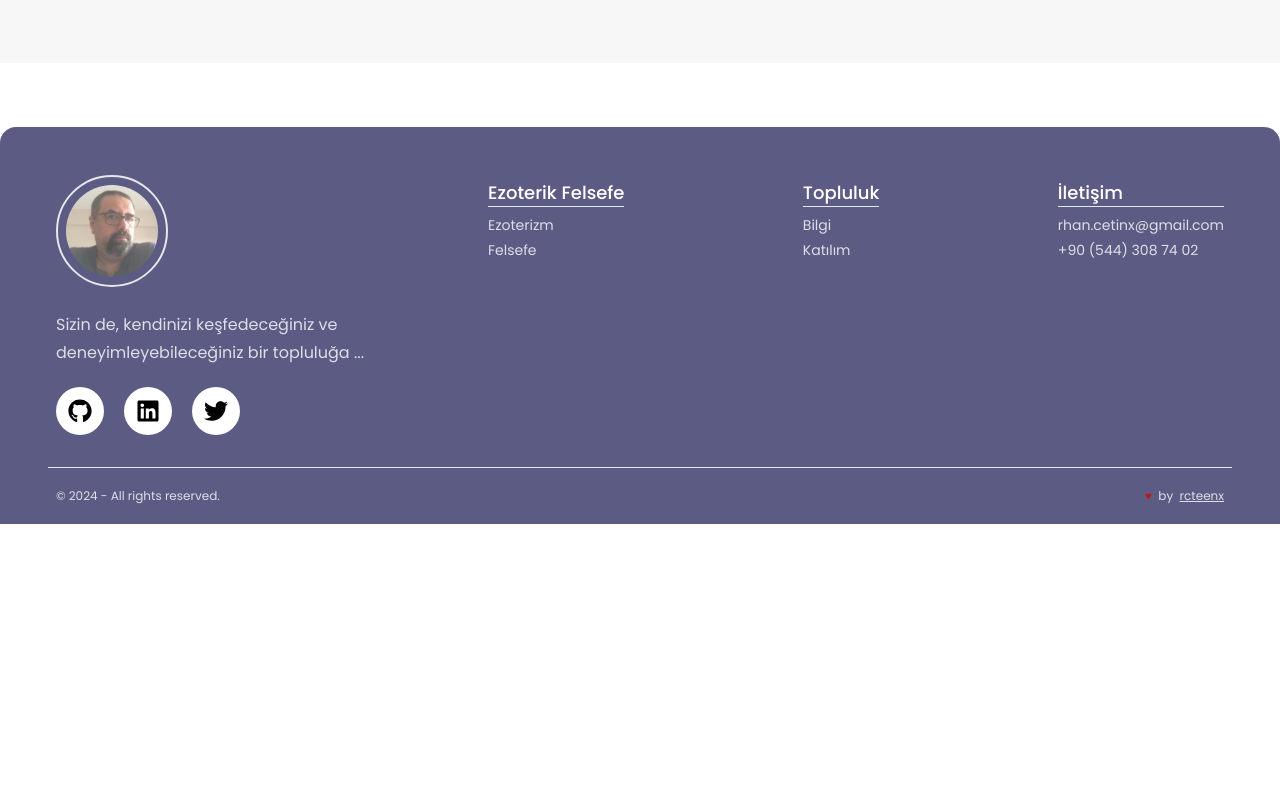
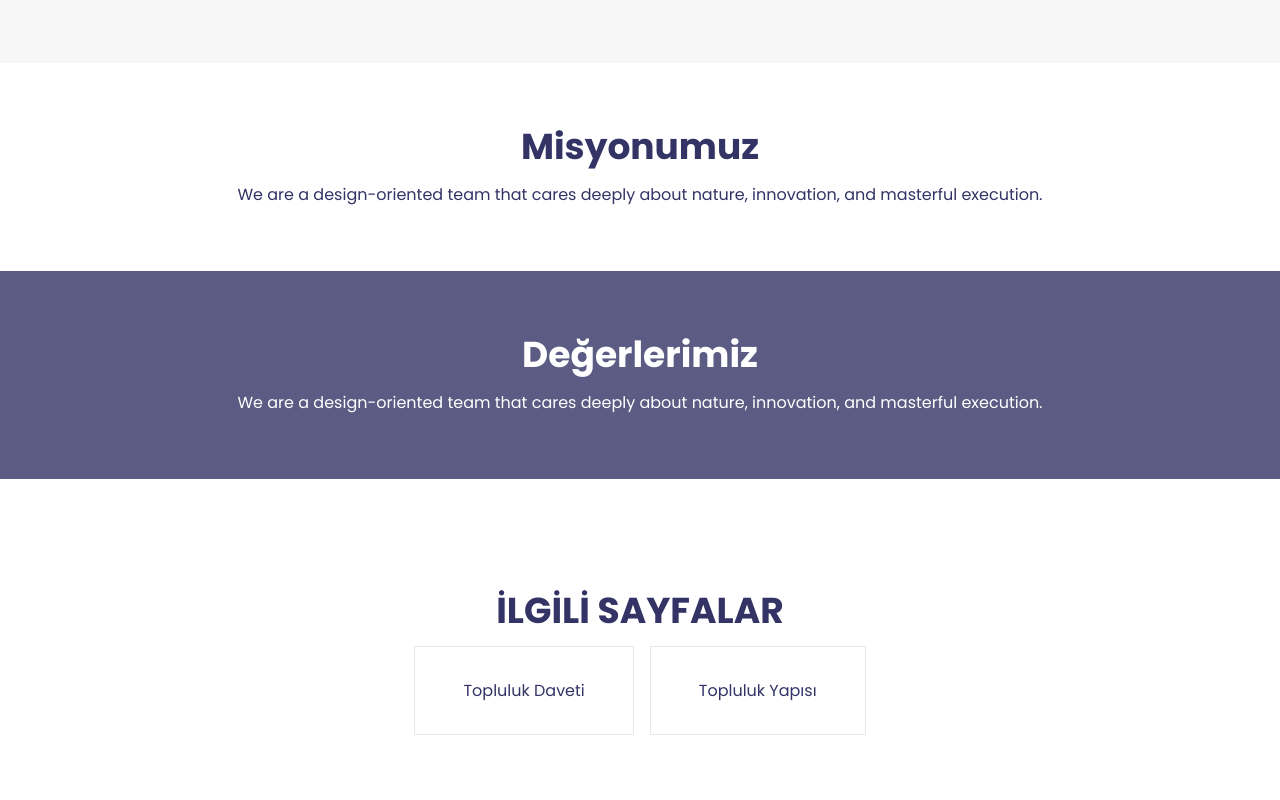
Before and after one commit to rcteenx/ruhanda, a Next.js app: page /topluluk in a window 1280 px wide. Shown: the part 1240-2040 px from the top of the page. Before the commit the page ends 1764 px from the top, so only its background shows below. Built offline with nearby package versions, Linux system fonts and the light colour scheme.

Commit message:
add sub links design

```diff
--- a/app/(static)/reyhan/klasik/page.jsx
+++ b/app/(static)/reyhan/cetin/page.jsx
@@ -85,6 +85,51 @@ export default function ReyhanPage() {
           </div>
         </div>
       </section>
+
+      <section className="px-4 py-12 md:py-24">
+        <div className="container-p">
+          <h2 className="text-2xl md:text-4xl font-bold text-center">
+            DİĞER REYHANLAR
+          </h2>
+          <div className="mt-12">
+            <ul className="flex flex-wrap justify-center  gap-4">
+              <li className=" w-64 border px-12 py-8 text-center transition ease-in hover:bg-gray-100">
+                Elif'in Babası
+              </li>
+              <li className=" w-64 border px-12 py-8 text-center transition ease-in hover:bg-gray-100">
+                İnci'in Babası
+              </li>
+              <li className=" w-64 border px-12 py-8 text-center transition ease-in hover:bg-gray-100">
+                Kaan'in Babası
+              </li>
+              <li className=" w-64 border px-12 py-8 text-center transition ease-in hover:bg-gray-100">
+                Annesinin Oğlu
+              </li>
+              <li className=" w-64 border px-12 py-8 text-center transition ease-in hover:bg-gray-100">
+                Kardeşinin Abisi
+              </li>
+              <li className=" w-64 border px-12 py-8 text-center transition ease-in hover:bg-gray-100">
+                Eski Koca
+              </li>
+              <li className=" w-64 border px-12 py-8 text-center transition ease-in hover:bg-gray-100">
+                İşletme Mezunu
+              </li>
+              <li className=" w-64 border px-12 py-8 text-center transition ease-in hover:bg-gray-100">
+                Yazılımcı
+              </li>
+              <li className=" w-64 border px-12 py-8 text-center transition ease-in hover:bg-gray-100">
+                Bigalı
+              </li>
+              <li className=" w-64 border px-12 py-8 text-center transition ease-in hover:bg-gray-100">
+                Boğaziçili
+              </li>
+              <li className=" w-64 border px-12 py-8 text-center transition ease-in hover:bg-gray-100">
+                Çanakkaleli
+              </li>
+            </ul>
+          </div>
+        </div>
+      </section>
     </>
   );
 }
--- a/app/(static)/reyhan/page.jsx
+++ b/app/(static)/reyhan/page.jsx
@@ -1,3 +1,5 @@
+import Link from "next/link";
+
 import PageTitle from "@/components/templates/pageTitle";
 import PageImage from "@/components/templates/pageImage";
 import PageContent from "@/components/templates/pageContent";
@@ -9,7 +11,6 @@ export default function ReyhanPage() {
       <PageImage bgImage="rMerhaba">Hoşgeldin</PageImage>
 
       <PageContent h2Title="Reyhan Çetin Kimdir?">
-        <p>Merhaba</p>
         <p>
           25 yıldır bilinç ve farkındalık çalışmaları yapıyor ve yönetiyorum.
           Binlerce katılımcıya seminer verdim ve yüzlerce çalışma grubu
@@ -61,6 +62,34 @@ export default function ReyhanPage() {
           </p>
         </div>
       </section>
+
+      <section className="px-4 py-12 md:py-24">
+        <div className="container-p">
+          <h2 className="text-2xl md:text-4xl font-bold text-center">
+            İLGİLİ SAYFALAR
+          </h2>
+          <div className="mt-12">
+            <ul className="flex flex-wrap justify-center  gap-4">
+              <li>
+                <Link
+                  className=" w-64 border px-12 py-8 text-center  transition ease-in hover:bg-gray-100"
+                  href="/reyhan/cetin"
+                >
+                  Reyhan Çetin
+                </Link>
+              </li>
+              <li>
+                <Link
+                  className=" w-64 border px-12 py-8 text-center transition ease-in hover:bg-gray-100"
+                  href="/reyhan/arkadaslar"
+                >
+                  Arkadaşları
+                </Link>
+              </li>
+            </ul>
+          </div>
+        </div>
+      </section>
     </>
   );
 }
--- /dev/null
+++ b/app/(static)/topluluk/davet/page.jsx
@@ -0,0 +1,51 @@
+import Link from "next/link";
+import PageTitle from "@/components/templates/pageTitle";
+import PageImage from "@/components/templates/pageImage";
+import PageContent from "@/components/templates/pageContent";
+
+export default function ToplulukPage() {
+  return (
+    <>
+      <PageTitle>Reyhan Çetin ve Arkadaşları - Topluluk Daveti</PageTitle>
+      <PageImage bgImage="tMerhaba">Topluluk Daveti</PageImage>
+      <PageContent h2Title="Arkadaş Topluluğu">
+        <p>Reyhan Çetin ve arkadaşları</p>
+        <p>
+          Toplulukların büyük bölümü, ne yazık ki ortak bir amaç ve değeri
+          olmayan kişilerden oluştuğu için, katılımcıların, kendileri olarak
+          nefes alabilecekleri sosyal ortamı sağlayamıyor.
+        </p>
+        <p>...</p>
+        <p>Bekliyoruz.</p>
+      </PageContent>
+
+      <section className="px-4 py-12 md:py-24">
+        <div className="container-p">
+          <h2 className="text-2xl md:text-4xl font-bold text-center">
+            İLGİLİ SAYFALAR
+          </h2>
+          <div className="mt-12">
+            <ul className="flex flex-wrap justify-center gap-4">
+              <li>
+                <Link
+                  className=" w-64 border px-12 py-8 text-center  transition ease-in hover:bg-gray-100 block"
+                  href="/topluluk/davet"
+                >
+                  Topluluk Daveti
+                </Link>
+              </li>
+              <li>
+                <Link
+                  className=" w-64 border px-12 py-8 text-center transition ease-in hover:bg-gray-100 block"
+                  href="/topluluk/yapi"
+                >
+                  Topluluk Yapısı
+                </Link>
+              </li>
+            </ul>
+          </div>
+        </div>
+      </section>
+    </>
+  );
+}
--- a/app/(static)/topluluk/page.jsx
+++ b/app/(static)/topluluk/page.jsx
@@ -1,3 +1,4 @@
+import Link from "next/link";
 import PageTitle from "@/components/templates/pageTitle";
 import PageImage from "@/components/templates/pageImage";
 import PageContent from "@/components/templates/pageContent";
@@ -5,7 +6,7 @@ import PageContent from "@/components/templates/pageContent";
 export default function ToplulukPage() {
   return (
     <>
-      <PageTitle>Topluluğu</PageTitle>
+      <PageTitle>Reyhan Çetin Arkadaş Topluluğu</PageTitle>
       <PageImage bgImage="tMerhaba">Seni Bekliyoruz</PageImage>
       <PageContent h2Title="Arkadaş Topluluğu">
         <p>Reyhan Çetin ve arkadaşları</p>
@@ -18,7 +19,7 @@ export default function ToplulukPage() {
         <p>Bekliyoruz.</p>
       </PageContent>
 
-      <section id="education" className="bg-[#f7f7f7] px-4 py-16 md:py-24">
+      <section className="bg-[#f7f7f7] px-4 py-16 md:py-24">
         <h2 className="text-2xl md:text-4xl font-bold text-center">
           TOPLULUK YAPILARI
         </h2>
@@ -44,6 +45,52 @@ export default function ToplulukPage() {
           </div>
         </div>
       </section>
+
+      <section className="bg-white px-4 py-8 md:py-12  text-center">
+        <h2 className="text-2xl md:text-4xl font-bold ">Misyonumuz</h2>
+
+        <p className="m-4">
+          We are a design-oriented team that cares deeply about nature,
+          innovation, and masterful execution.
+        </p>
+      </section>
+
+      <section className="bg-slate2 px-4 py-8 md:py-12  text-center text-white">
+        <h2 className="text-2xl md:text-4xl font-bold ">Değerlerimiz</h2>
+
+        <p className="m-4">
+          We are a design-oriented team that cares deeply about nature,
+          innovation, and masterful execution.
+        </p>
+      </section>
+
+      <section className="px-4 py-12 md:py-24">
+        <div className="container-p">
+          <h2 className="text-2xl md:text-4xl font-bold text-center">
+            İLGİLİ SAYFALAR
+          </h2>
+          <div className="mt-12">
+            <ul className="flex flex-wrap justify-center  gap-4">
+              <li>
+                <Link
+                  className=" w-64 border px-12 py-8 text-center  transition ease-in hover:bg-gray-100"
+                  href="/topluluk/davet"
+                >
+                  Topluluk Daveti
+                </Link>
+              </li>
+              <li>
+                <Link
+                  className=" w-64 border px-12 py-8 text-center transition ease-in hover:bg-gray-100"
+                  href="/topluluk/yapi"
+                >
+                  Topluluk Yapısı
+                </Link>
+              </li>
+            </ul>
+          </div>
+        </div>
+      </section>
     </>
   );
 }
--- /dev/null
+++ b/app/(static)/topluluk/yapi/page.jsx
@@ -0,0 +1,51 @@
+import Link from "next/link";
+import PageTitle from "@/components/templates/pageTitle";
+import PageImage from "@/components/templates/pageImage";
+import PageContent from "@/components/templates/pageContent";
+
+export default function ToplulukPage() {
+  return (
+    <>
+      <PageTitle>Reyhan Çetin ve Arkadaşları - Topluluk Daveti</PageTitle>
+      <PageImage bgImage="tMerhaba">Topluluk Daveti</PageImage>
+      <PageContent h2Title="Arkadaş Topluluğu">
+        <p>Reyhan Çetin ve arkadaşları</p>
+        <p>
+          Toplulukların büyük bölümü, ne yazık ki ortak bir amaç ve değeri
+          olmayan kişilerden oluştuğu için, katılımcıların, kendileri olarak
+          nefes alabilecekleri sosyal ortamı sağlayamıyor.
+        </p>
+        <p>...</p>
+        <p>Bekliyoruz.</p>
+      </PageContent>
+
+      <section className="px-4 py-12 md:py-24">
+        <div className="container-p">
+          <h2 className="text-2xl md:text-4xl font-bold text-center">
+            İLGİLİ SAYFALAR
+          </h2>
+          <div className="mt-12">
+            <ul className="flex flex-wrap justify-center gap-4">
+              <li>
+                <Link
+                  className=" w-64 border px-12 py-8 text-center  transition ease-in hover:bg-gray-100 block"
+                  href="/topluluk/davet"
+                >
+                  Topluluk Daveti
+                </Link>
+              </li>
+              <li>
+                <Link
+                  className=" w-64 border px-12 py-8 text-center transition ease-in hover:bg-gray-100 block"
+                  href="/topluluk/yapi"
+                >
+                  Topluluk Yapısı
+                </Link>
+              </li>
+            </ul>
+          </div>
+        </div>
+      </section>
+    </>
+  );
+}
```
Also changed, not shown: app/(static)/reyhan/arkadaslar/page.jsx (renamed from app/(static)/reyhan/arkadaslari/page.jsx).
